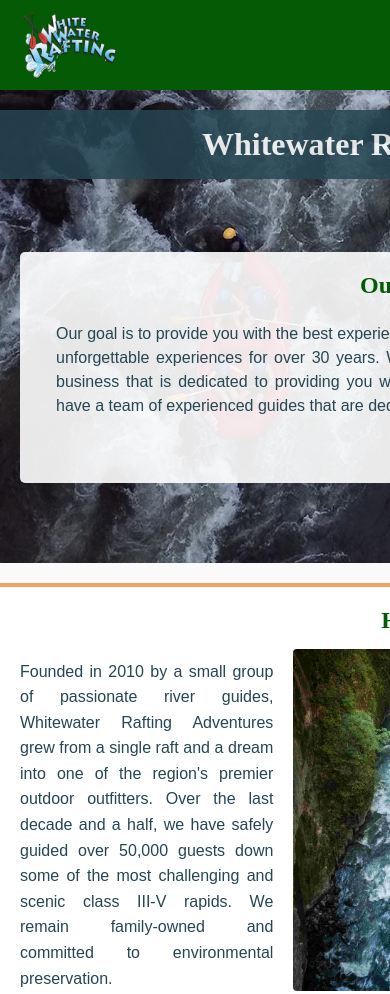
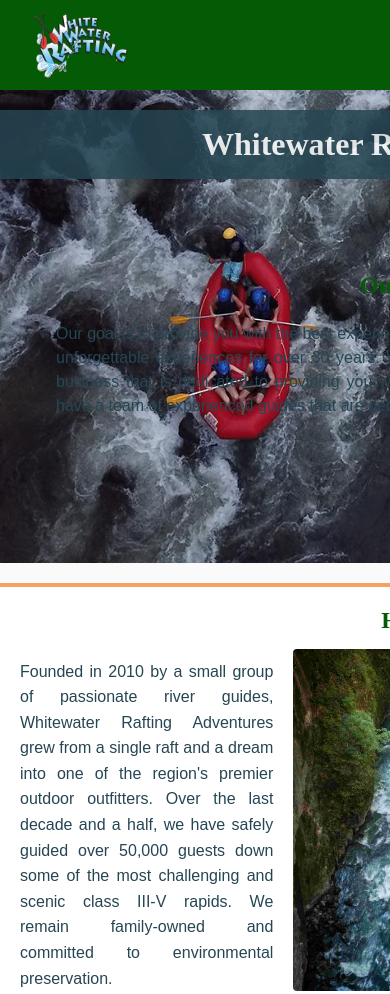
Before and after one commit to EmmanuelBlas-eng/wdd130, a plain HTML site: page wwr/about.html in a window 390 px wide. Shown: the top 994 px of the page. Drawn offline with Linux system fonts and the light colour scheme.

Commit message:
Refactor header layout to use grid for improved responsiveness

```diff
--- a/wwr/styles/rafting.css
+++ b/wwr/styles/rafting.css
@@ -40,8 +40,8 @@
 
 /* Header and Nav Styling */
 header {
-  display: flex;
-  justify-content: space-between;
+  display: grid;
+  grid-template-columns: 120px 1fr;
   align-items: center;
   background-color: var(--primary-color, #055a05);
   padding: 10px 20px;
@@ -54,6 +54,7 @@
 
 header nav ul {
   display: flex;
+  justify-content: end;
   list-style-type: none;
 }
 
@@ -97,7 +98,7 @@
   bottom: 80px;
   left: 20px;
   right: 20px;
-  background-color: rgba(255, 255, 255, 0.9); /* Opaque white box so text is readable */
+  background-color: rgba (255, 255, 255, 0.9); /* Opaque white box so text is readable */
   padding: 20px;
   border-radius: 5px;
   margin: 0;
```
